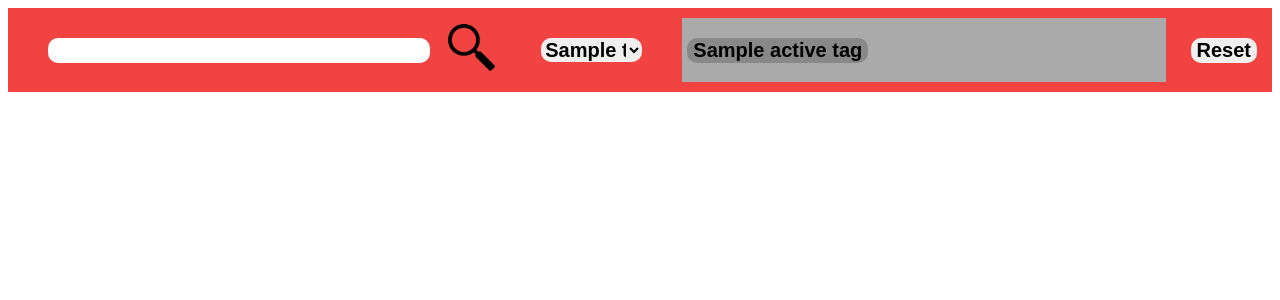
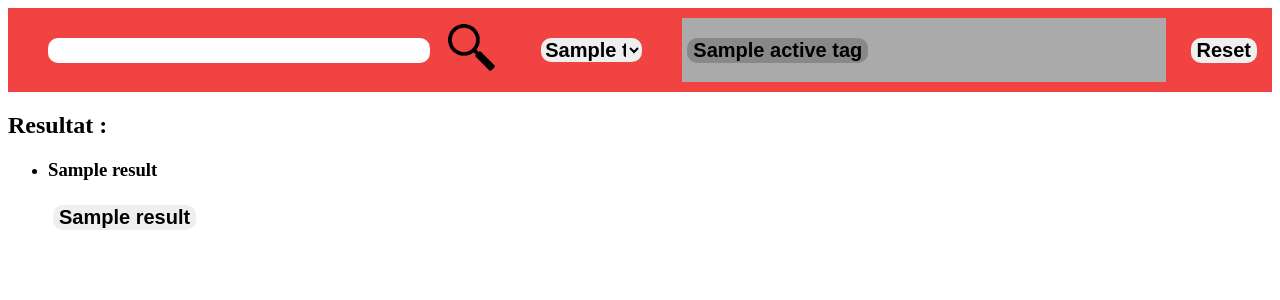
Before and after one commit to DorianLudm/Appli_Pompiers, a Python web app: template site_web/templates/recherche_doc.html in a window 1280 px wide. Shown: the top 300 px of the page. Run offline with Jinja, Linux system fonts and the light colour scheme; the template is opened without the code that fills it: most values are stand-ins (such as "Sample title", 1, 10 or a date in 2020).

Commit message:
ajout recherche document recherche_doc.html

```diff
--- a/site_web/templates/recherche_doc.html
+++ b/site_web/templates/recherche_doc.html
@@ -33,6 +33,21 @@
                     <input type="Submit" value="Reset" />
                 </div>
             </div>
+            <div>
+                <h2>Resultat :</h2>
+                <ul class="resultat">
+                    {% for x in result %}
+                        <li class="resultat_item">
+                                <h3>{{x.nom}}</h3>
+                                <div class="resultat_item_info">
+                                    {% for element in x.element %}
+                                        <input type="Submit" value="{{x.nom}}"/>
+                                    {% endfor %}
+                            </div>
+                        </li>
+                    {% endfor %}
+                </ul>
+            </div>
         </main>
     </body>
 </html>
```
Also changed, not shown: site_web/views.py (+12 -2 lines).
